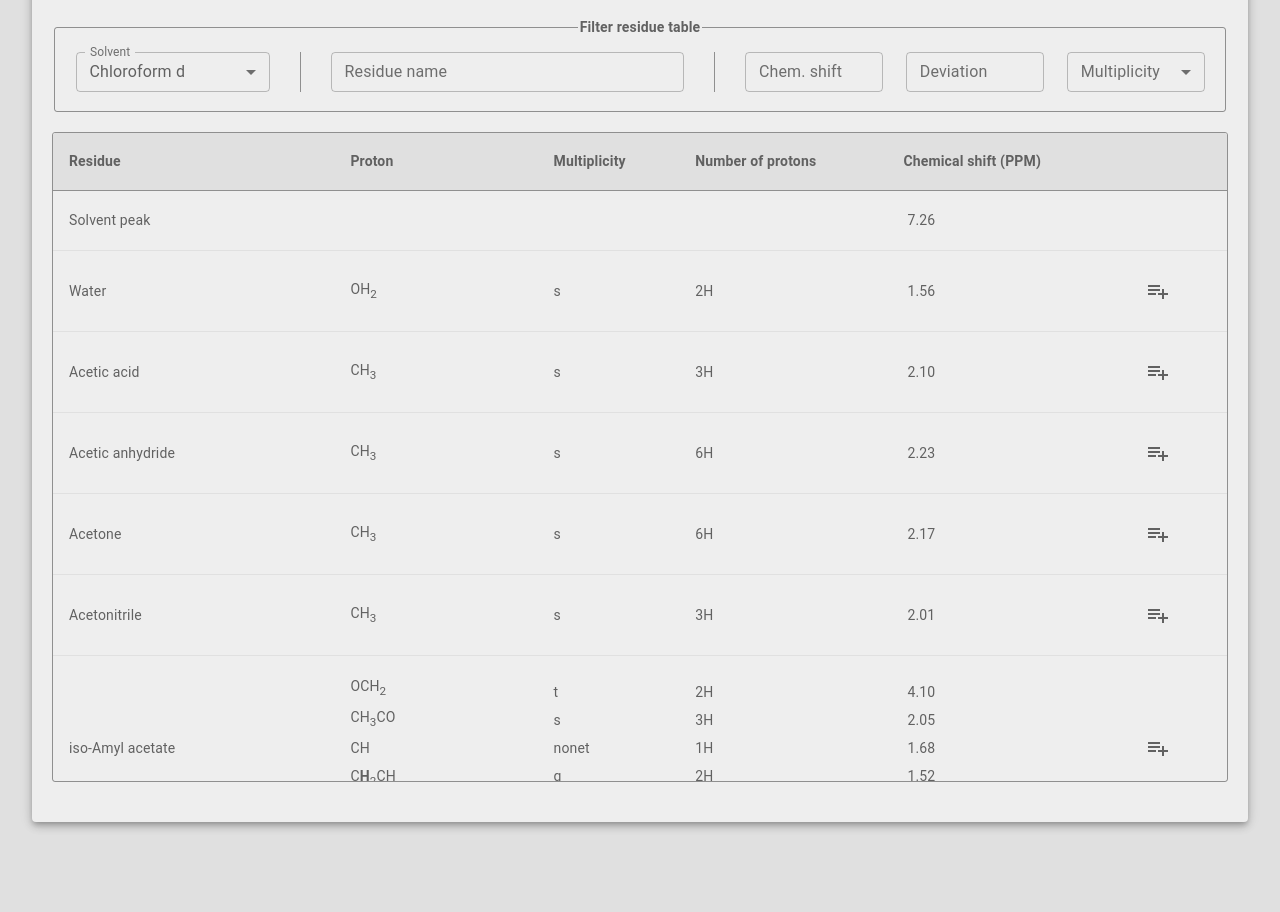
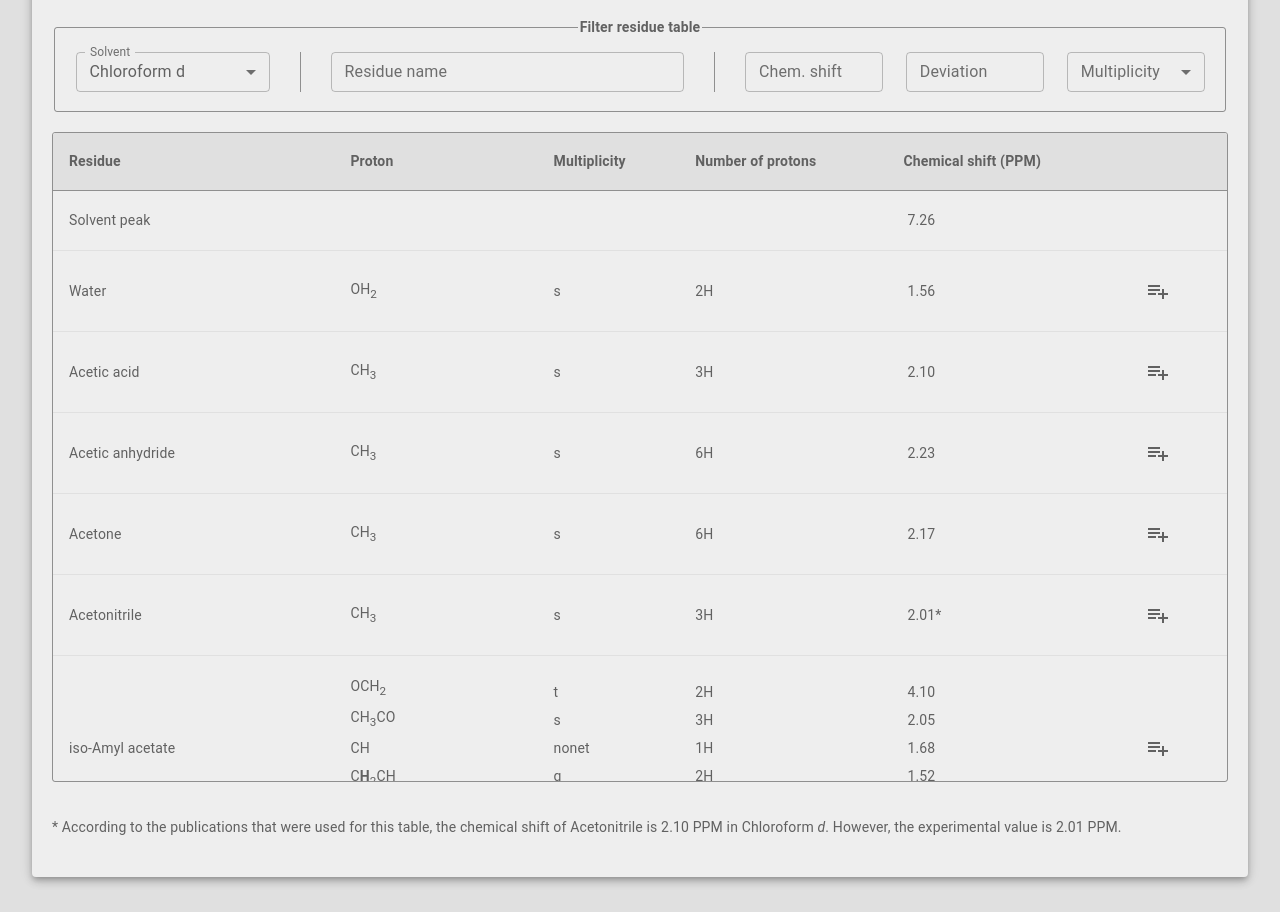
Before and after one commit to Noldyman/chemprove-old, a React (Create React App) app: page / in a window 1280 px wide. Shown: the part 980-1892 px from the top of the page. Before the commit the page ends 1837 px from the top, so only its background shows below. Built offline with nearby package versions, Linux system fonts and the light colour scheme.

Commit message:
added comment for MeCN in in CDCl3

```diff
--- a/src/components/nmr/CommonResidues.tsx
+++ b/src/components/nmr/CommonResidues.tsx
@@ -215,6 +215,15 @@ const CommonResidues: React.FC<CommonResiduesProps> = ({
             filteredData={filterData()}
             filters={filters}
           />
+          {selectedSolvent === 'chloroform_d' && (
+            <div style={{ marginTop: '35px' }}>
+              <span>
+                * According to the publications that were used for this table,
+                the chemical shift of Acetonitrile is 2.10 PPM in Chloroform{' '}
+                <em>d</em>. However, the experimental value is 2.01 PPM.
+              </span>
+            </div>
+          )}
         </div>
       </ContentBox>
       <SourcesDialog
--- a/src/components/nmr/CommonResiduesTable.tsx
+++ b/src/components/nmr/CommonResiduesTable.tsx
@@ -120,6 +120,11 @@ const CommonResiduesTable: React.FC<CommonResiduesTableProps> = ({
               }
             >
               {value ? value.toFixed(2) : '-'}
+              {/* I know, very ugly...  check if is MeCN in CDCl3, cause its the only chemshift with a comment. */}
+              {selectedSolvent === 'chloroform_d' &&
+              item.compound === 'Acetonitrile'
+                ? '*'
+                : null}
               <br />
             </span>
           )
```
